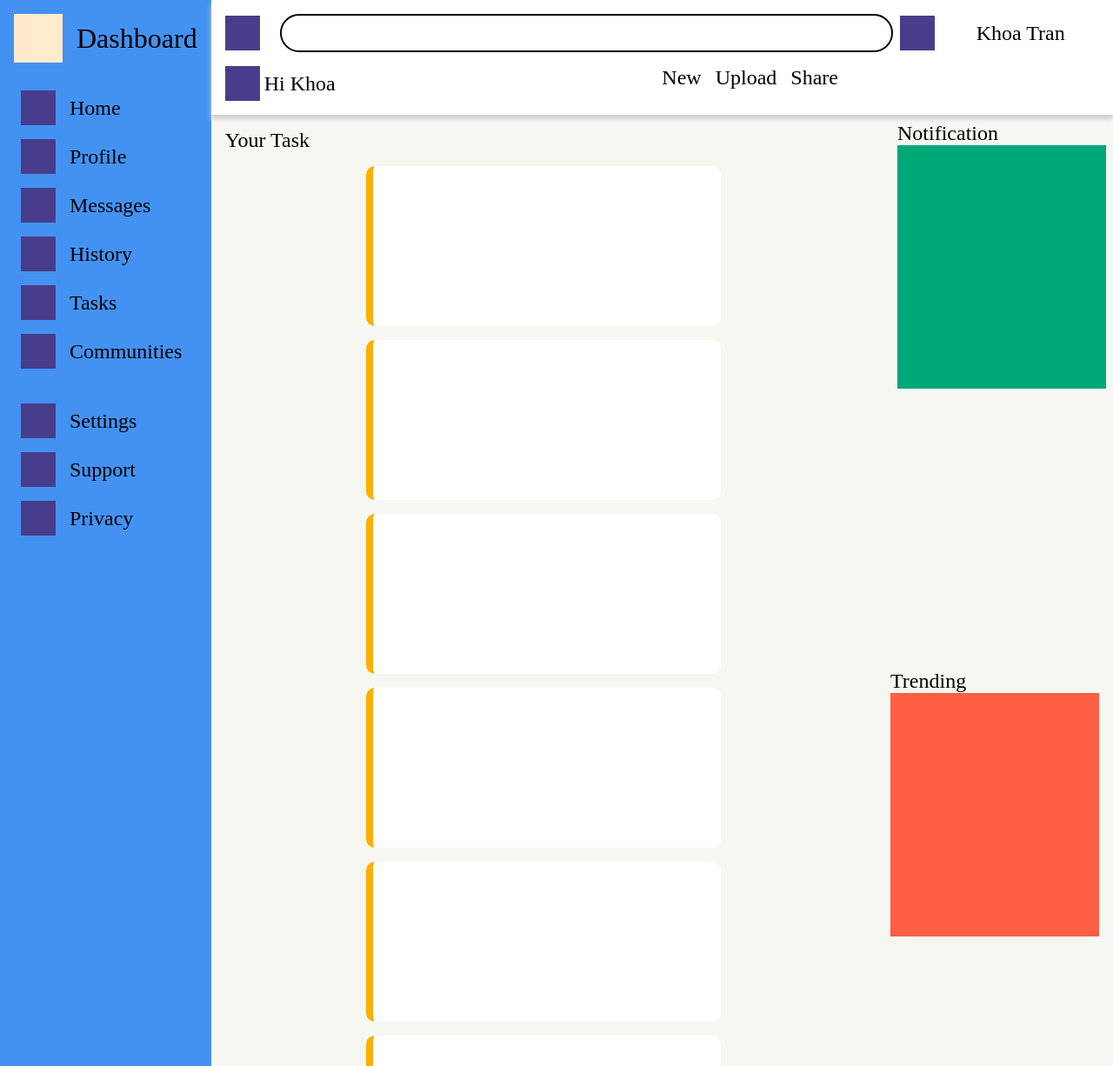
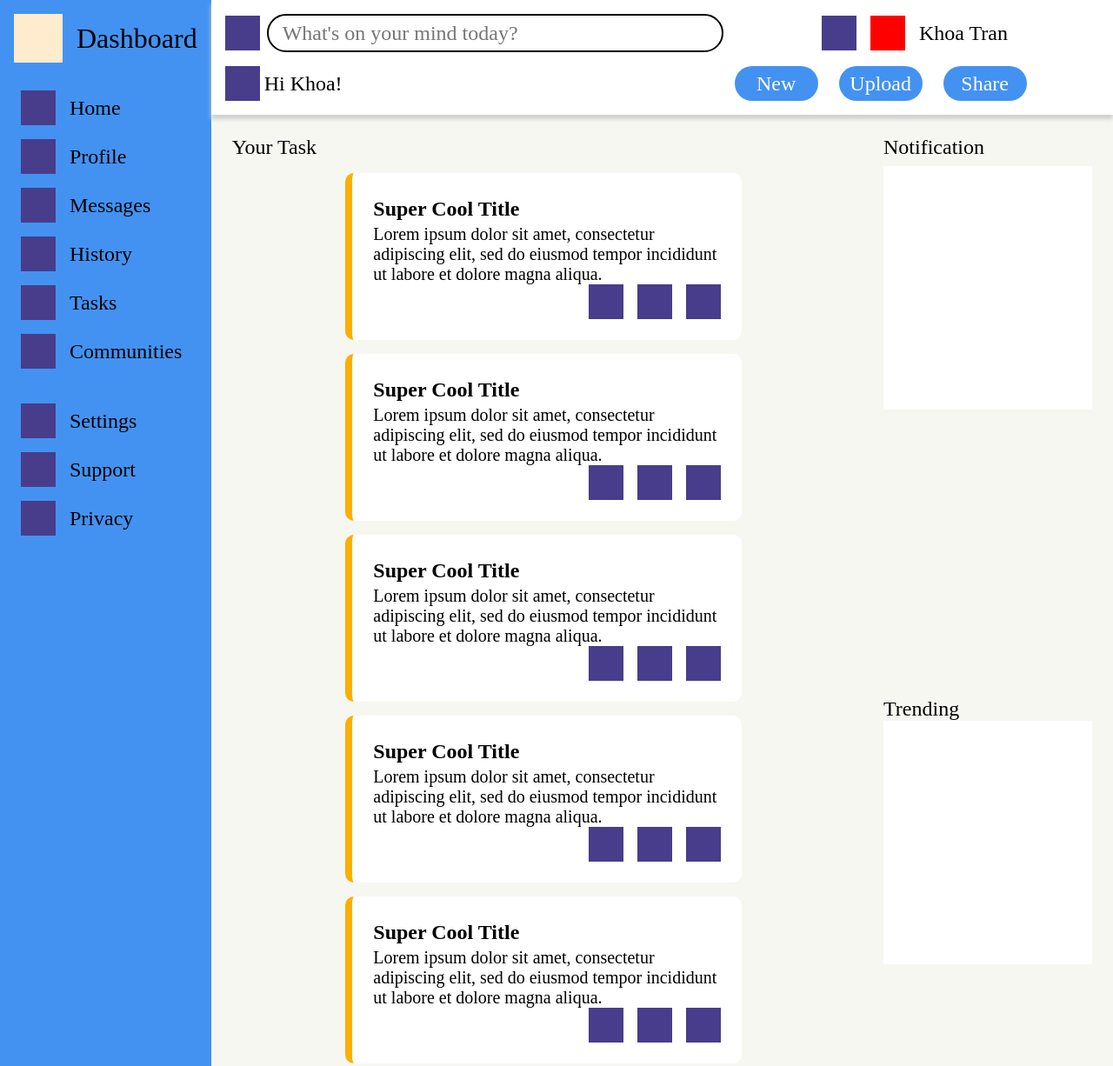
Before and after one commit to ArcZed/dashboard, a plain HTML site: page index.html in a window 1280 px wide. Shown: the top 1226 px of the page at 87% size. Drawn offline with Linux system fonts and the light colour scheme.

Commit message:
Finish content layout

```diff
--- a/index.html
+++ b/index.html
@@ -58,16 +58,20 @@
         </div>
         <div class="header">
             <div class="header-top">
-                <div class="icon"></div>
-                <textarea name="searchbar" id="searchbar" cols="" rows="1"></textarea>
-                <div class="icon"></div>
-                <div class="user-icon"></div>
-                <div class="user-name">Khoa Tran</div>
+                <div class="left-head">
+                    <div class="icon"></div>
+                    <input type="text" id="searchbar" placeholder="What's on your mind today?">
+                </div>
+                <div class="right-head">
+                    <div class="icon noti"></div>
+                    <div class="avatar"></div>
+                    <div class="user-name">Khoa Tran</div>
+                </div>
             </div>
             <div class="user-header">
                 <div class="greeting">
                     <div class="u-avatar icon"></div>
-                    <div>Hi Khoa</div>
+                    <div>Hi Khoa!</div>
                 </div>
                 <div class="user-options">
                     <div class="button">New</div>
@@ -80,12 +84,60 @@
             <div class="tasks">
                 <div>Your Task</div>
                 <div class="task-content">
-                    <div class="task-card"></div>
-                    <div class="task-card"></div>
-                    <div class="task-card"></div>
-                    <div class="task-card"></div>
-                    <div class="task-card"></div>
-                    <div class="task-card"></div>
+                    <div class="task-card">
+                        <div class="card-title">Super Cool Title</div>
+                        <div class="card-content">Lorem ipsum dolor sit amet, consectetur adipiscing elit, sed do eiusmod tempor incididunt ut labore et dolore magna aliqua. </div>
+                        <div class="icon-container">
+                            <div class="icon"></div>
+                            <div class="icon"></div>
+                            <div class="icon"></div>
+                        </div>
+                    </div>
+                    <div class="task-card">
+                        <div class="card-title">Super Cool Title</div>
+                        <div class="card-content">Lorem ipsum dolor sit amet, consectetur adipiscing elit, sed do eiusmod tempor incididunt ut labore et dolore magna aliqua. </div>
+                        <div class="icon-container">
+                            <div class="icon"></div>
+                            <div class="icon"></div>
+                            <div class="icon"></div>
+                        </div>
+                    </div>
+                    <div class="task-card">
+                        <div class="card-title">Super Cool Title</div>
+                        <div class="card-content">Lorem ipsum dolor sit amet, consectetur adipiscing elit, sed do eiusmod tempor incididunt ut labore et dolore magna aliqua. </div>
+                        <div class="icon-container">
+                            <div class="icon"></div>
+                            <div class="icon"></div>
+                            <div class="icon"></div>
+                        </div>
+                    </div>
+                    <div class="task-card">
+                        <div class="card-title">Super Cool Title</div>
+                        <div class="card-content">Lorem ipsum dolor sit amet, consectetur adipiscing elit, sed do eiusmod tempor incididunt ut labore et dolore magna aliqua. </div>
+                        <div class="icon-container">
+                            <div class="icon"></div>
+                            <div class="icon"></div>
+                            <div class="icon"></div>
+                        </div>
+                    </div>
+                    <div class="task-card">
+                        <div class="card-title">Super Cool Title</div>
+                        <div class="card-content">Lorem ipsum dolor sit amet, consectetur adipiscing elit, sed do eiusmod tempor incididunt ut labore et dolore magna aliqua. </div>
+                        <div class="icon-container">
+                            <div class="icon"></div>
+                            <div class="icon"></div>
+                            <div class="icon"></div>
+                        </div>
+                    </div>
+                    <div class="task-card">
+                        <div class="card-title">Super Cool Title</div>
+                        <div class="card-content">Lorem ipsum dolor sit amet, consectetur adipiscing elit, sed do eiusmod tempor incididunt ut labore et dolore magna aliqua. </div>
+                        <div class="icon-container">
+                            <div class="icon"></div>
+                            <div class="icon"></div>
+                            <div class="icon"></div>
+                        </div>
+                    </div>
                 </div>
             </div>
             <div class="notification">
--- a/style.css
+++ b/style.css
@@ -80,7 +80,14 @@ body{
 .header-top {
     grid-row: 1 / 2;
     display: grid;
-    grid-template-columns: auto 0.9fr auto auto auto auto;
+    grid-template-columns: auto auto;
+    gap: 1vh;
+    align-items: center;
+}
+
+.left-head{
+    display: grid;
+    grid-template-columns: auto 1fr;
     gap: 1vh;
     align-items: center;
 }
@@ -91,6 +98,23 @@ body{
     border-radius: 50px;
     height: 5vh;
     width: auto;
+    overflow-x: hidden;
+    padding-left: 2vh;
+}
+
+
+.right-head{
+    display: grid;
+    grid-template-columns: auto auto auto;
+    justify-content: center;
+    align-items: center;
+    gap: 2vh;
+}
+
+.avatar{
+    height: 5vh;
+    width: 5vh;
+    background-color: red;
 }
 
 .user-header {
@@ -110,12 +134,25 @@ body{
 .user-options {
     display: flex;
     flex-flow: row;
-    gap: 2vh;
+    gap: 3vh;
+    align-items: center;
+    justify-content: center;
+}
+
+.button{
+    color: white;
+    background-color: #4392F1;
+    display: flex;
+    align-items: center;
+    justify-content: center;
+    width: 12vh;
+    height: 5vh;
+    border-radius: 20px;
 }
 
 /* Content styling */
 .content {
-    padding: 0;
+    padding: 1vh;
     display: grid;
     gap: 2vh;
     grid-template-columns: 4fr 1fr;
@@ -147,20 +184,42 @@ body{
 .task-card {
     background-color: white;
     width: 50vh;
-    height: 23vh;
+    height: 18vh;
     border-left: 1vh solid #FBAF00;
     border-radius: 10px;
+    display: grid;
+    grid-template-rows: 1fr 2fr 1fr;
+    align-items: center;
+    padding: 3vh;
+}
+
+.card-title{
+    font-weight: bold;
+}
+
+.card-content{
+    font-size: 20px;
+}
+
+.icon-container{
+    width: 100%;
+    display: flex;
+    align-items: center;
+    justify-content: flex-end;
+    gap: 2vh;
 }
 
 .notification{
-    margin: 1vh;
+    padding: 2vh;
+    padding-left: 0;
+    gap: 1vh;
     display: flex;
     flex-flow: column;
     background-color: #F7F7F2;
 }
 
 .inside-noti{
-    background-color: #00A878;
+    background-color: white;
     width: 30vh;
     height: 35vh;
 }
@@ -170,7 +229,7 @@ body{
 }
 
 .inside-trending{
-    background-color: #FE5E41;
+    background-color: white;
     width: 30vh;
     height: 35vh;
 }
```
